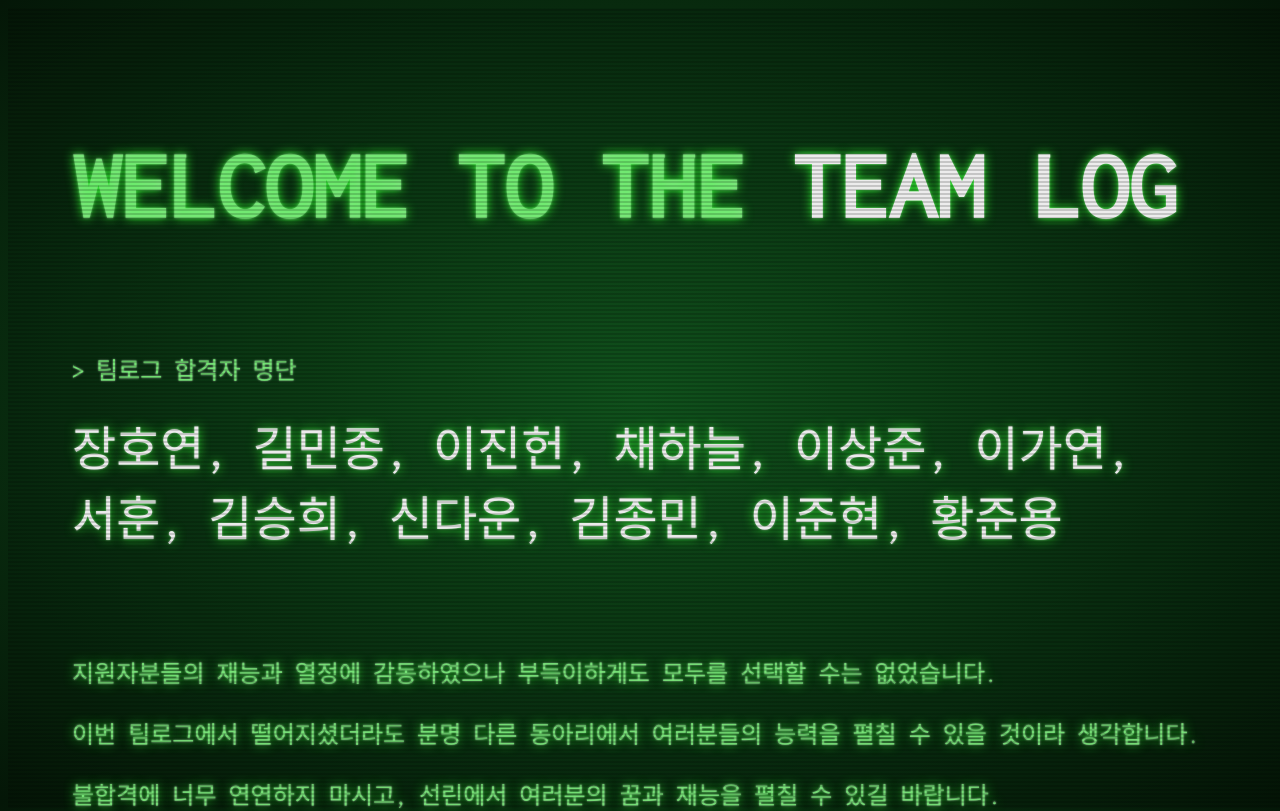
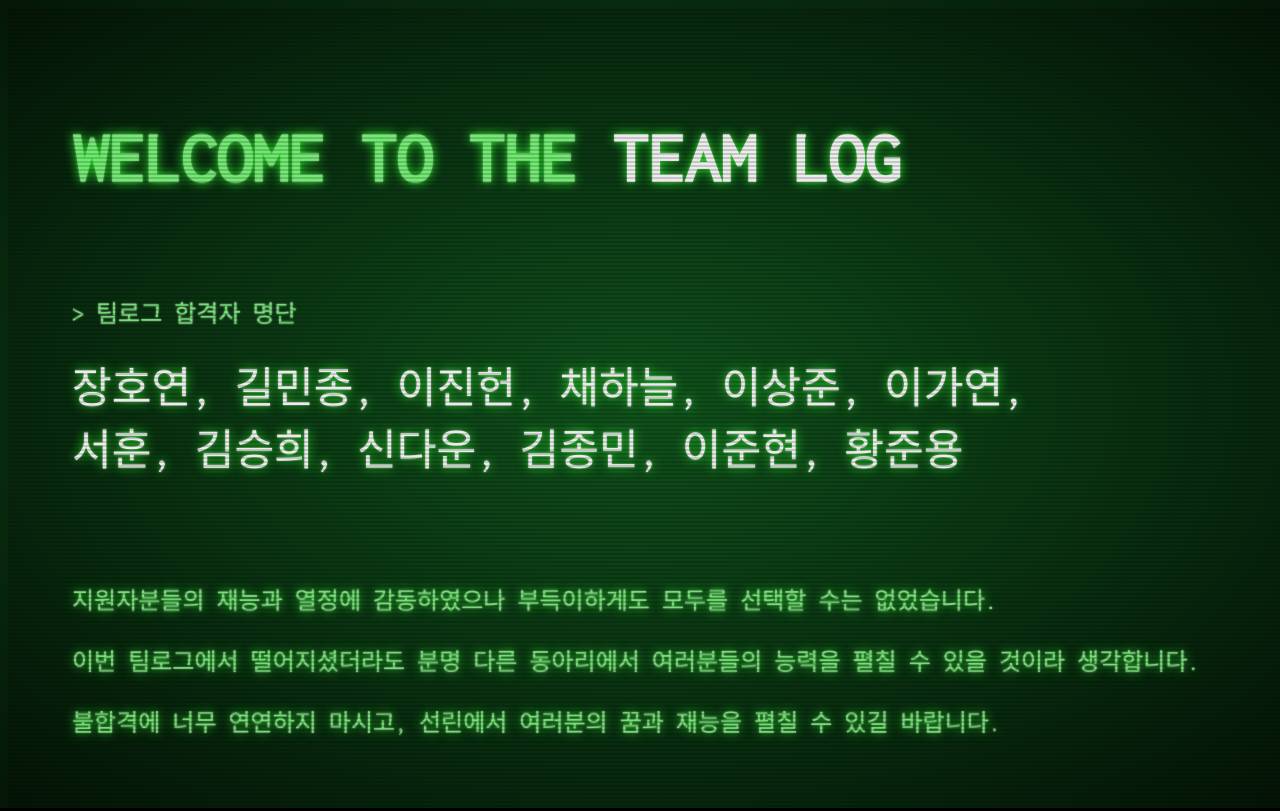
Before and after one commit to teamlog/homepage, a website: page successful_list.html in a window 1280 px wide. Drawn offline with Linux system fonts and the light colour scheme.

Commit message:
크기조정

```diff
--- a/successful_list.html
+++ b/successful_list.html
@@ -13,7 +13,7 @@ html {
 }
 
 h1 {
-    font-size: 400%;
+    font-size: 300%;
 }
 
 body {
@@ -123,7 +123,7 @@ a::after {
 }
 
 .asdf {
-    font-size: 200%;
+    font-size: 180%;
     color: #ffffff;
 }
     </style>
```
